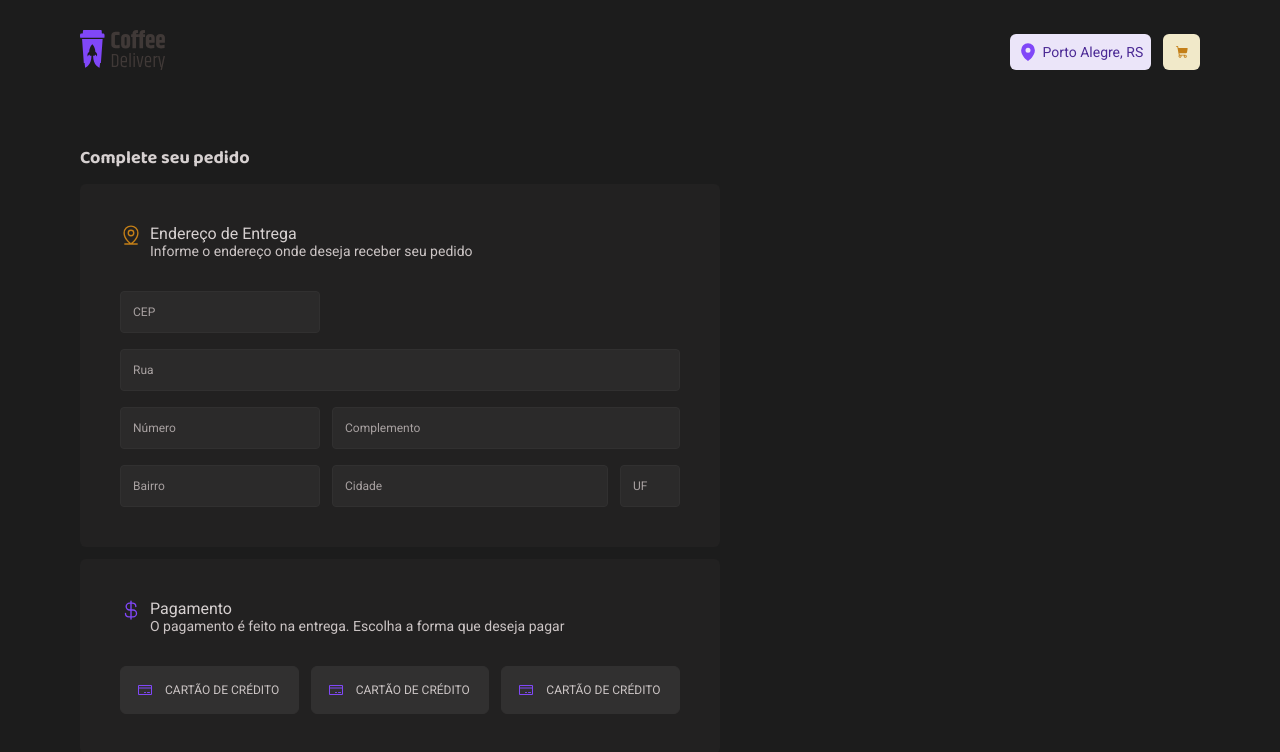
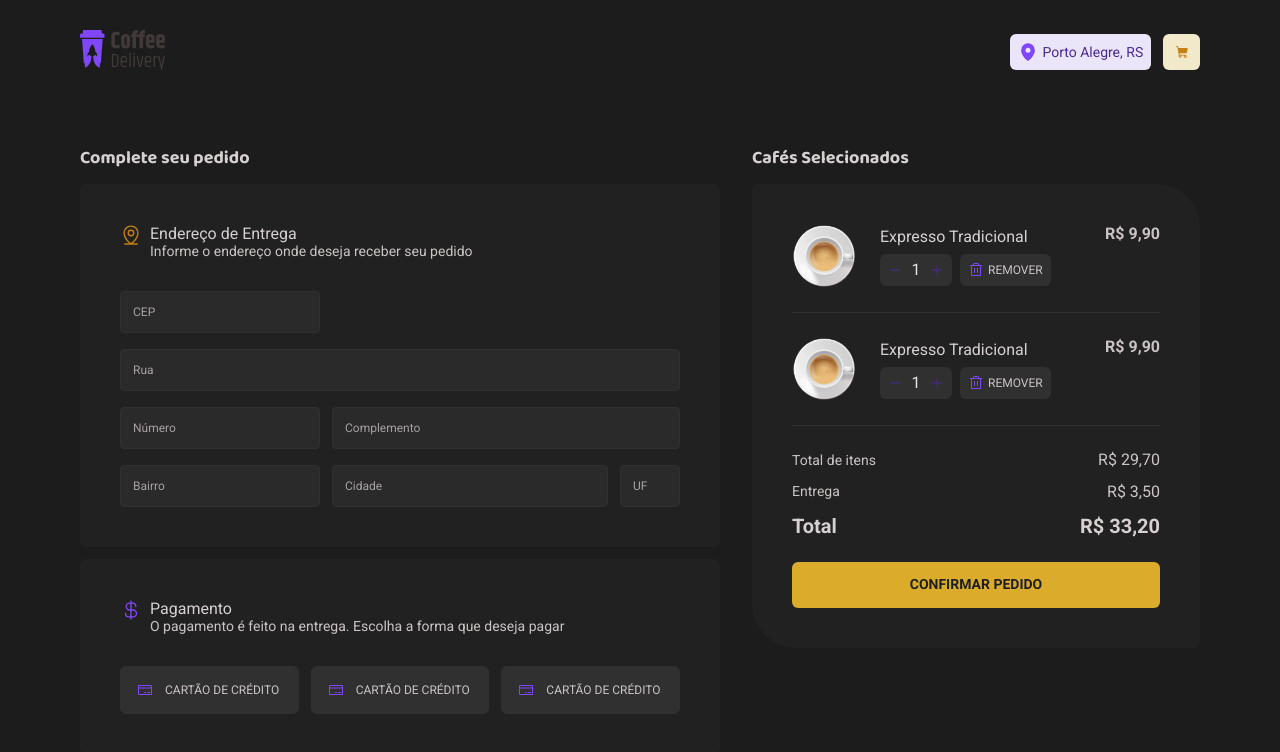
Before and after one commit to DJeanS03/Coffee-Delivery---ignite, a React (Vite) app: page /checkout in a window 1280 px wide. Shown: the top 752 px of the page. Built offline with nearby package versions, Linux system fonts and the light colour scheme.

Commit message:
page checkout completed

```diff
--- a/index.html
+++ b/index.html
@@ -3,6 +3,7 @@
   <head>
     <meta charset="UTF-8" />
     <meta name="viewport" content="width=device-width, initial-scale=1.0" />
+    <link rel="icon" type="image/svg+xml" href="./src/assets/Logotype.svg" />
     <link rel="preconnect" href="https://fonts.googleapis.com"/>
     <link rel="preconnect" href="https://fonts.gstatic.com" crossorigin/>
     <link href="https://fonts.googleapis.com/css2?family=Baloo+2:wght@700;800&family=Roboto:wght@400;700&display=swap" rel="stylesheet"/>
--- a/src/components/QuantityInput/index.tsx
+++ b/src/components/QuantityInput/index.tsx
@@ -1,9 +1,13 @@
 import { Minus, Plus } from "@phosphor-icons/react";
 import { IconWrapper, QuantityInputContainer } from "./styles";
 
-export function QuantityInput() {
+interface QuantityInputProps {
+  size?: "medium" | "small";
+}
+
+export function QuantityInput({ size = "medium" }: QuantityInputProps) {
   return (
-    <QuantityInputContainer>
+    <QuantityInputContainer size={size}>
       <IconWrapper>
         <Minus size={14} />
       </IconWrapper>
--- a/src/components/QuantityInput/styles.ts
+++ b/src/components/QuantityInput/styles.ts
@@ -1,11 +1,13 @@
-import styled from "styled-components";
+import styled, { css } from "styled-components";
 
-export const QuantityInputContainer = styled.div`
+interface QuantityInputContainerProps {
+  size?: "medium" | "small";
+}
+
+export const QuantityInputContainer = styled.div<QuantityInputContainerProps>`
   flex: 1;
   background: ${({ theme }) => theme.colors["base-button"]};
   border-radius: 6px;
-  padding: 0.5rem;
-
   display: flex;
   align-items: center;
   justify-content: space-between;
@@ -20,6 +22,18 @@ export const QuantityInputContainer = styled.div`
       outline: none;
     }
   }
+
+  ${({ size }) =>
+    size === "medium" &&
+    css`
+      padding: 0.5rem;
+    `}
+
+  ${({ size }) =>
+    size === "small" &&
+    css`
+      padding: 0.3rem 0.5rem;
+    `}
 `;
 
 export const IconWrapper = styled.button`
--- /dev/null
+++ b/src/pages/Checkout/components/CoffeeCartCard/index.tsx
@@ -0,0 +1,30 @@
+import {
+  ActionsContainer,
+  CoffeeCartCardContainer,
+  RemoveButton,
+} from "./styles";
+import img from "../../../../../public/myCoffees/cremoso.png";
+import { QuantityInput } from "../../../../components/QuantityInput";
+import { Trash } from "@phosphor-icons/react";
+export function CoffeeCartCard() {
+  return (
+    <CoffeeCartCardContainer>
+      <div className="coffeCard__container">
+        <img className="coffeCard__img" src={img} />
+
+        <div>
+          <p className="coffeCard__title">Expresso Tradicional</p>
+          <ActionsContainer>
+            <QuantityInput size="small" />
+            <RemoveButton>
+              <Trash size={16} />
+              REMOVER
+            </RemoveButton>
+          </ActionsContainer>
+        </div>
+      </div>
+
+      <p className="coffeCard__price">R$ 9,90</p>
+    </CoffeeCartCardContainer>
+  );
+}
--- /dev/null
+++ b/src/pages/Checkout/components/CoffeeCartCard/styles.ts
@@ -0,0 +1,69 @@
+import styled from "styled-components";
+
+export const CoffeeCartCardContainer = styled.div`
+  width: 100%;
+  display: flex;
+  align-items: center;
+  justify-content: space-between;
+  border-bottom: 1px solid ${({ theme }) => theme.colors["base-button"]};
+  padding-bottom: 1.5rem;
+  margin-bottom: 1.5rem;
+
+  .coffeCard__container {
+    display: flex;
+    align-items: center;
+    gap: 1.5rem;
+  }
+
+  .coffeCard__img {
+    width: 4rem;
+    height: 4rem;
+  }
+
+  .coffeCard__title {
+    font-size: ${({ theme }) => theme.textSizes["text-regular-m"]};
+    color: ${({ theme }) => theme.colors["base-subtitle"]};
+  }
+
+  .coffeCard__price {
+    font-size: ${({ theme }) => theme.textSizes["text-bold-m"]};
+    color: ${({ theme }) => theme.colors["base-text"]};
+    font-weight: 700;
+    align-self: flex-start;
+  }
+`;
+
+export const ActionsContainer = styled.div`
+  margin-top: 0.5rem;
+  height: 2rem;
+  display: flex;
+  align-items: center;
+  gap: 0.5rem;
+
+  > div {
+    max-width: 4.5rem;
+    height: 100%;
+  }
+`;
+
+export const RemoveButton = styled.button`
+  display: flex;
+  align-items: center;
+  font-size: 0.75rem;
+  gap: 0.25rem;
+  color: ${({ theme }) => theme.colors["base-text"]};
+  background: ${({ theme }) => theme.colors["base-button"]};
+  height: 100%;
+  padding: 0 0.5rem;
+  border: none;
+  border-radius: 6px;
+  transition: 0.4s;
+
+  &:hover {
+    background: ${({ theme }) => theme.colors["base-hover"]};
+  }
+
+  svg {
+    color: ${({ theme }) => theme.colors["brand-purple"]};
+  }
+`;
--- /dev/null
+++ b/src/pages/Checkout/components/SelectedCoffees/ResumeSection.tsx
@@ -0,0 +1,22 @@
+import { ResumeSectionContainer } from "./styles";
+
+export function ResumeSection() {
+  return (
+    <ResumeSectionContainer>
+      <div>
+        <p className="resumeSection__title">Total de itens</p>
+        <p className="resumeSection__price">R$ 29,70</p>
+      </div>
+      <div>
+        <p className="resumeSection__title">Entrega</p>
+        <p className="resumeSection__price">R$ 3,50</p>
+      </div>
+      <div>
+        <p className="resumeSection__total">Total</p>
+        <p className="resumeSection__total">R$ 33,20</p>
+      </div>
+
+      <button className="resumeSection__button">CONFIRMAR PEDIDO</button>
+    </ResumeSectionContainer>
+  );
+}
--- /dev/null
+++ b/src/pages/Checkout/components/SelectedCoffees/index.tsx
@@ -0,0 +1,18 @@
+import { CoffeeCartCard } from "../CoffeeCartCard";
+import { ResumeSection } from "./ResumeSection";
+import { DetailsContainer, SelectedCoffeesContainer } from "./styles";
+
+export function SelectedCoffees() {
+  return (
+    <SelectedCoffeesContainer>
+      <h1 className="checkoutForm__title">Cafés Selecionados</h1>
+
+      <DetailsContainer>
+        <CoffeeCartCard />
+        <CoffeeCartCard />
+
+        <ResumeSection />
+      </DetailsContainer>
+    </SelectedCoffeesContainer>
+  );
+}
--- /dev/null
+++ b/src/pages/Checkout/components/SelectedCoffees/styles.ts
@@ -0,0 +1,72 @@
+import styled from "styled-components";
+import { SectionBaseStyle } from "../../styles";
+
+export const SelectedCoffeesContainer = styled.div`
+  display: flex;
+  flex-direction: column;
+  gap: 0.75rem;
+  width: 40rem;
+
+  .checkoutForm__title {
+    color: ${({ theme }) => theme.colors["base-subtitle"]};
+    font-size: ${({ theme }) => theme.textSizes["title-title-xs"]};
+    font-family: "Baloo 2";
+  }
+`;
+
+export const DetailsContainer = styled(SectionBaseStyle)`
+  display: flex;
+  flex-direction: column;
+  border-radius: 6px 44px;
+`;
+
+export const ResumeSectionContainer = styled.section`
+  display: flex;
+  flex-direction: column;
+  gap: 0.8rem;
+
+  > div {
+    display: flex;
+    align-items: center;
+    justify-content: space-between;
+  }
+
+  .resumeSection__title {
+    font-size: ${({ theme }) => theme.textSizes["text-regular-s"]};
+    color: ${({ theme }) => theme.colors["base-text"]};
+  }
+
+  .resumeSection__price {
+    font-size: ${({ theme }) => theme.textSizes["text-regular-m"]};
+    color: ${({ theme }) => theme.colors["base-text"]};
+  }
+
+  .resumeSection__total {
+    font-size: ${({ theme }) => theme.textSizes["text-bold-l"]};
+    color: ${({ theme }) => theme.colors["base-subtitle"]};
+    font-weight: 700;
+  }
+
+  .resumeSection__button {
+    width: 100%;
+    height: 2.875rem;
+    border: none;
+    margin-top: 0.7rem;
+    border-radius: 6px;
+    color: ${({ theme }) => theme.colors["base-white"]};
+    background: ${({ theme }) => theme.colors["brand-yellow"]};
+    font-size: ${({ theme }) => theme.textSizes["components-button-g"]};
+    font-weight: 700;
+    line-height: 1.3rem;
+    transition: 0.4s;
+  }
+
+  .resumeSection__button:disabled {
+    cursor: not-allowed;
+    opacity: 0.7;
+  }
+
+  .resumeSection__button:not(:disabled):hover {
+    background: ${({ theme }) => theme.colors["brand-yellow-dark"]};
+  }
+`;
--- a/src/pages/Checkout/index.tsx
+++ b/src/pages/Checkout/index.tsx
@@ -1,10 +1,13 @@
 import { CheckoutForm } from "./components/CheckoutForm";
+import { SelectedCoffees } from "./components/SelectedCoffees";
+import { SelectedCoffeesContainer } from "./components/SelectedCoffees/styles";
 import { CheckoutContainer } from "./styles";
 
 export function CheckOut() {
     return (
         <CheckoutContainer className="container">
             <CheckoutForm />
+            <SelectedCoffees />
         </CheckoutContainer>
     )
 }
```
Also changed, not shown: src/assets/Logotype.svg (added).
